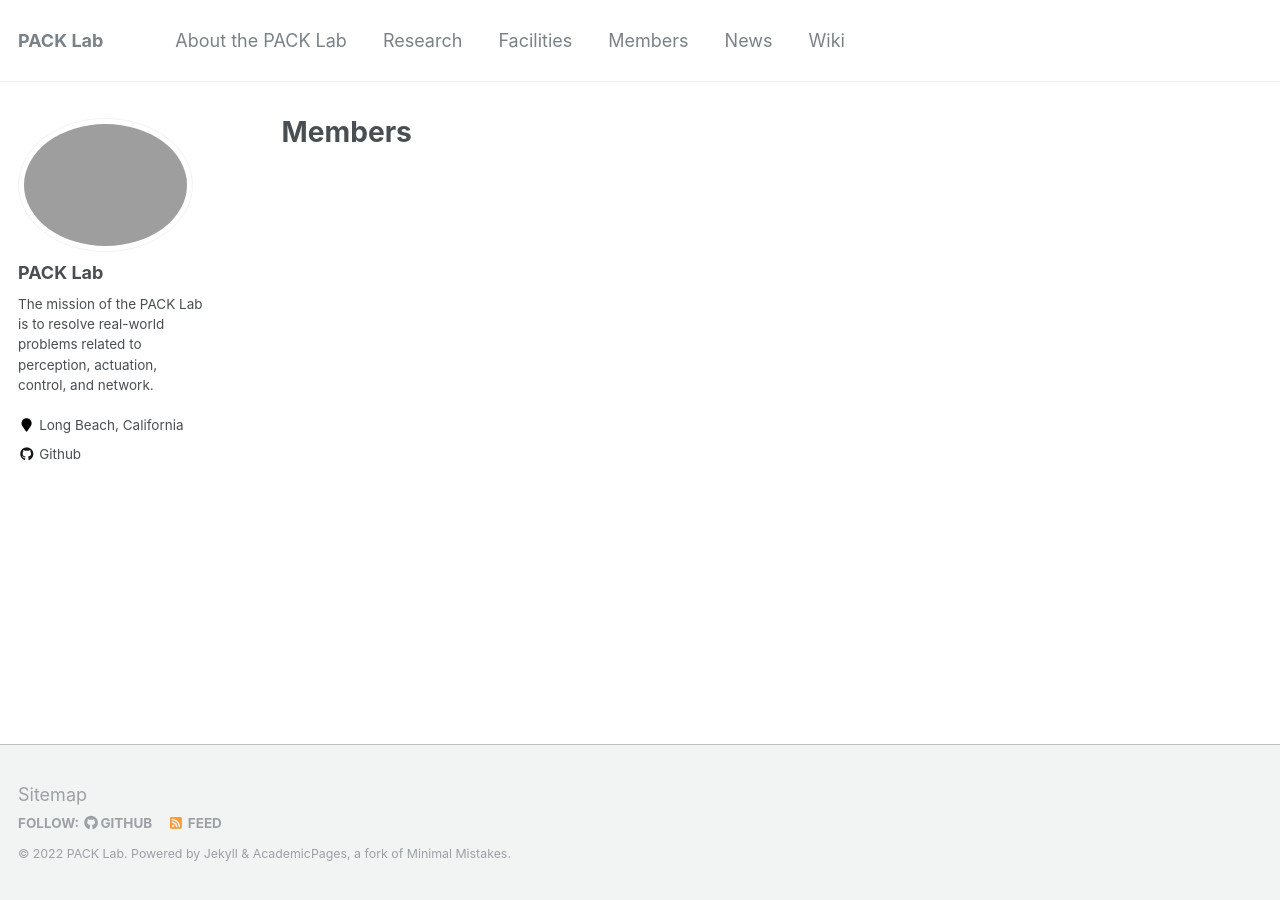
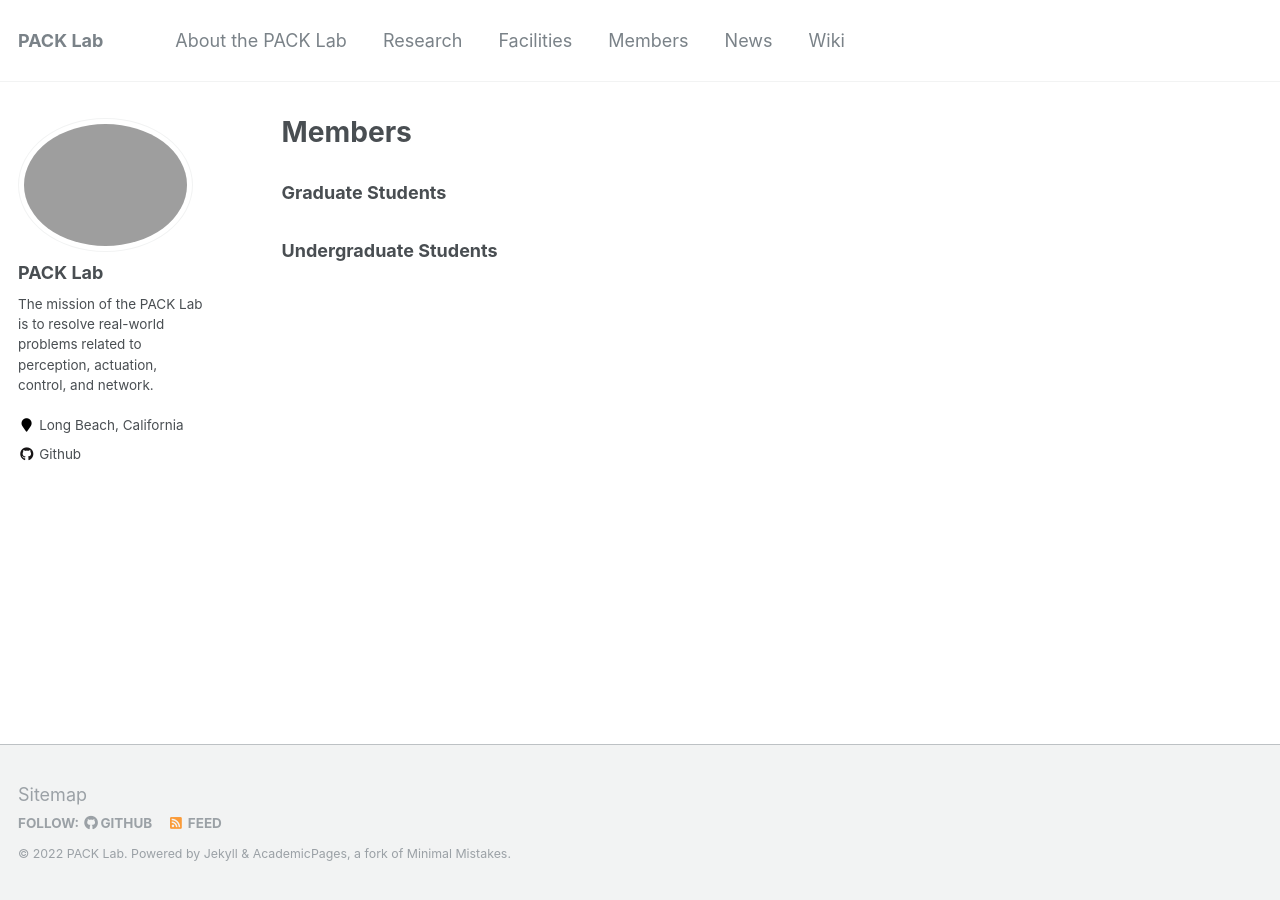
Before and after one commit to pack-lab/pack-lab.github.io, a Jekyll site: the page built from _pages/members.md, in a window 1280 px wide. Built offline with Jekyll 4.4.1, drawn with Linux system fonts in a browser that asks for light colours.

Commit message:
Update members.md

```diff
--- a/_pages/members.md
+++ b/_pages/members.md
@@ -4,3 +4,8 @@ title: "Members"
 permalink: /members/
 author_profile: true
 ---
+
+### Graduate Students
+
+
+### Undergraduate Students
```
